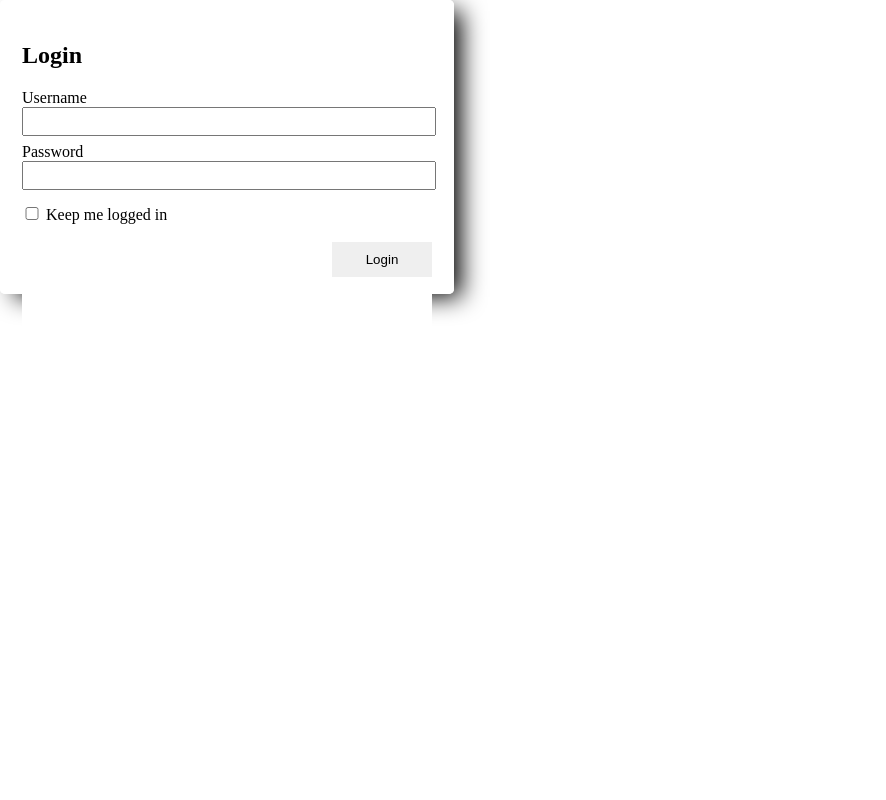
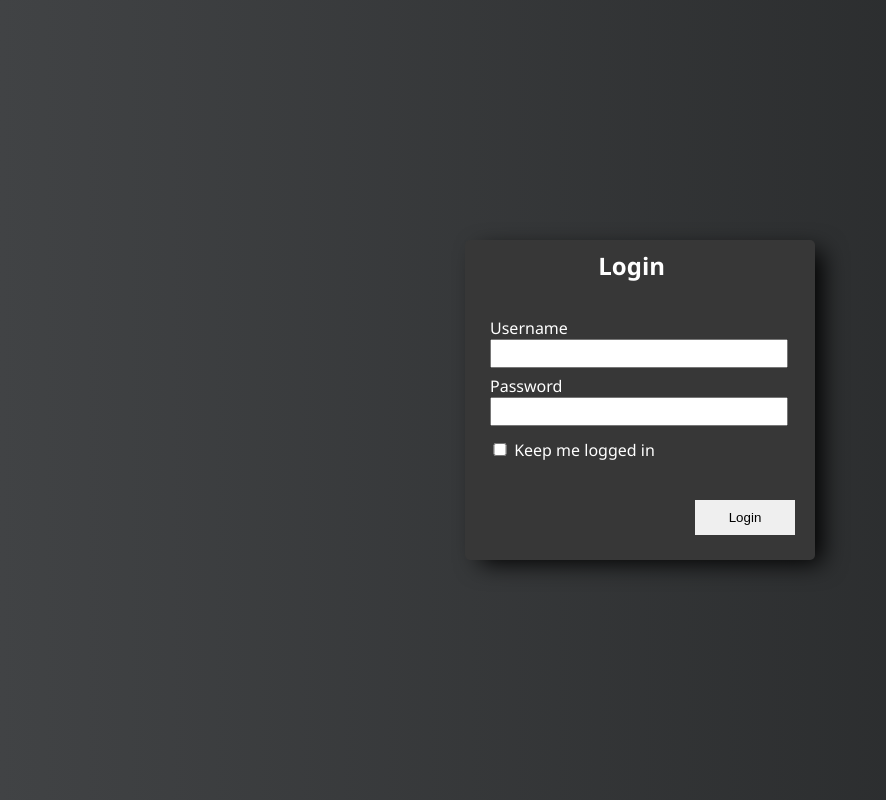
Before and after one commit to Shiroiii/Shiroiii.github.io, a plain HTML site: page index.html in a window 1280 px wide. Shown: the top 800 px of the page, without its empty margins (0-886 px from the left). Drawn offline with Linux system fonts and the light colour scheme.

Commit message:
new updates to html and css files

```diff
--- a/index.html
+++ b/index.html
@@ -10,8 +10,10 @@
     <body>
        <form>
             <div class="container">
+                <div id="header">
                     <h2>Login</h2>
-
+                </div>
+                <div id="content">
                     <div class="details">
                         <label for="username">Username</label>
                         <input type="text" name="userName" id="username">
@@ -24,6 +26,7 @@
                         <input type="checkbox" name="remember" id="rem">
                         <label for="rem">Keep me logged in</label>
                     </span>
+                </div>
                 <button type="submit">Login</button>
             </div>
        </form>
--- a/style.css
+++ b/style.css
@@ -1,24 +1,34 @@
+body {
+    display: flex;
+    align-items: center;
+    justify-content: space-around;
+    background-color: white;
+    background: #232526;
+    background: -webkit-linear-gradient(to right, #414345, #232526);
+    background: linear-gradient(to right, #414345, #232526);
+    font-family: 'Segoe UI', Tahoma, Geneva, Verdana, sans-serif;
+}
+
 body, .container{
-    background-color: white;
     width: 100%;
     min-height: 100vh;
     margin: 0;
 }
 
 form{
-    background-color: rgba(0,0,0,0);
-    color: black;
-    border: 2px solid #fff;
+    background-color: #373737;
+    display: flex;
+    color: white;
     border-radius: 5px;
-    width: 410px;
-    height: 250px;
-    padding: 20px;
+    width: 300px;
+    height: 270px;
+    padding: 25px;
     position: relative;
     box-shadow: 11px 7px 24px -4px rgba(0,0,0,1);
 }
 
 input{
-    width: 400px;
+    width: 90%;
     padding: 5px;
 }
 
@@ -35,9 +45,22 @@ button{
     padding: 10px;
     width: 100px;
     position: absolute;
-    top: 220px;
+    top: 240px;
     right: 20px;
     cursor: pointer;
+}
+
+#header{
+    position: absolute;
+    top: -11px;
+    right: 150px;
+    margin-bottom: 10px;
+}
+
+#content{
+    position: absolute;
+    top: 70px;
+    width: 90%;
 }
 
 label{
@@ -50,6 +73,9 @@ label{
 
 @media screen and (max-width: 800px) {
     form {
-        width: 75%; /* The width is 100%, when the viewport is 800px or smaller */
+        width: 70%;
+    }
+    input{
+        width: 90%;
     }
 }
```
Lines whose indentation alone changed are shown as unchanged.
